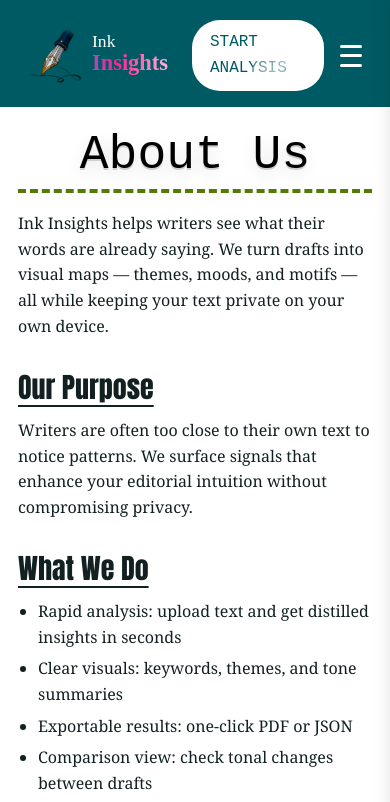
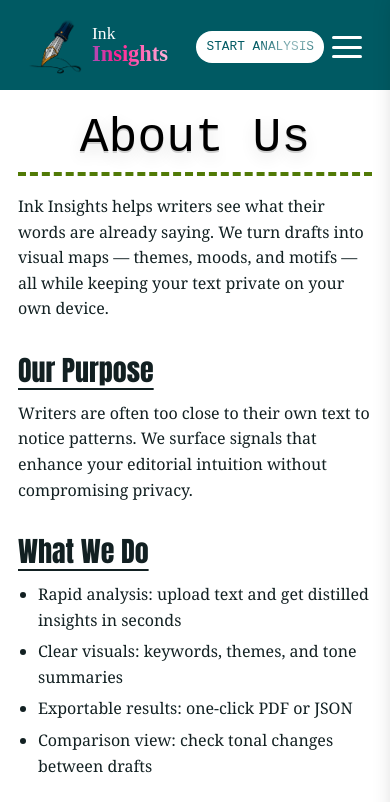
Before and after one commit to Insight-Inciters/Frontend, a plain HTML site: page frontend/about.html in a window 390 px wide. Shown: the top 802 px of the page. Drawn offline with Linux system fonts and the light colour scheme.

Commit message:
Update about.html

```diff
--- a/frontend/about.html
+++ b/frontend/about.html
@@ -76,11 +76,18 @@ a{color:inherit;text-decoration:none}
 /* ================= CTA BUTTON ================= */
 .nav-cta{
   font-family:"Rockwell","Courier New";
-  background:#fff;color:var(--dark-teal);
-  padding:10px 18px;border-radius:28px;
-  position:relative;overflow:hidden;
+  font-weight:400;
+  background:#fff;
+  color:var(--dark-teal);
+  padding:8px 14px;
+  border-radius:24px;
+  position:relative;
+  overflow:hidden;
   transition:all .3s ease;
+  white-space:nowrap;
+  font-size:clamp(0.75rem, 1.6vw, 1rem);
 }
+
 .nav-cta:hover{
   background:#000;color:#fff;
   transform:translateY(-2px);
@@ -98,6 +105,16 @@ a{color:inherit;text-decoration:none}
 @keyframes continuousShine{
   0%{left:-50%;}
   100%{left:150%;}
+}
+
+@media(max-width:900px){
+  .nav-cta{
+    padding:6px 10px;
+    font-size:0.8rem;
+  }
+  .actions{
+    gap:8px;
+  }
 }
 
 /* ================= HAMBURGER ================= */
@@ -336,7 +353,6 @@ footer{
       <a href="#">Privacy Policy</a>
       <a href="#">Terms of Use</a>
       <a href="contact.html">Contact</a>
-      <a href="https://github.com" target="_blank">GitHub</a>
     </div>
   </div>
   <div class="footer-bottom">
```
